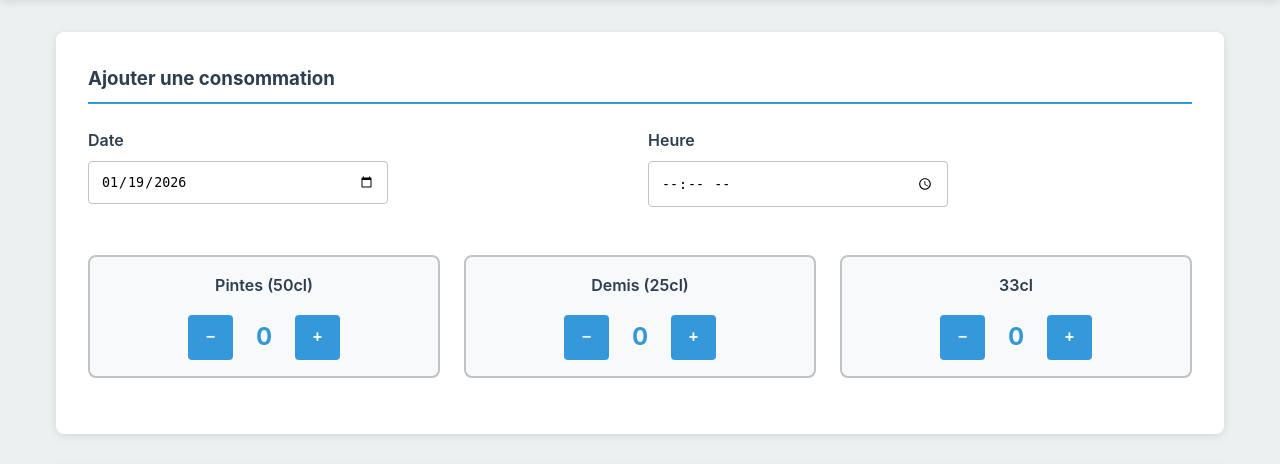
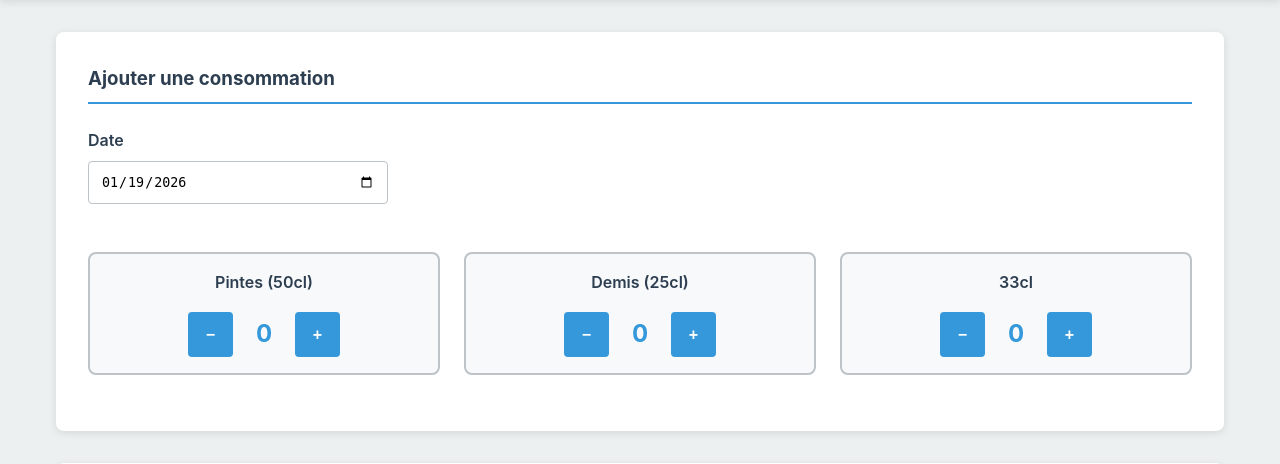
Before and after one commit to pstraebler/beertracker, a Flask app: template templates/dashboard.html in a window 1280 px wide. Shown: the part 82-546 px from the top of the page. Run offline with Flask 3, Linux system fonts and the light colour scheme; the template is opened without the code that fills it, so the values that code supplies are empty; parts of the project's set-up code (start-up, migrations or seed data) failed here and were passed over.

Commit message:
heure masquee

```diff
--- a/templates/dashboard.html
+++ b/templates/dashboard.html
@@ -26,10 +26,10 @@
                         <label for="today-date">Date</label>
                         <input type="date" id="today-date">
                     </div>
-                    <div class="date-select">
+<!--                    <div class="date-select">
                         <label for="today-time">Heure</label>
                         <input type="time" id="today-time">
-                    </div>
+</div>-->
                 </div>
 
                 <div class="beer-selector">
```
